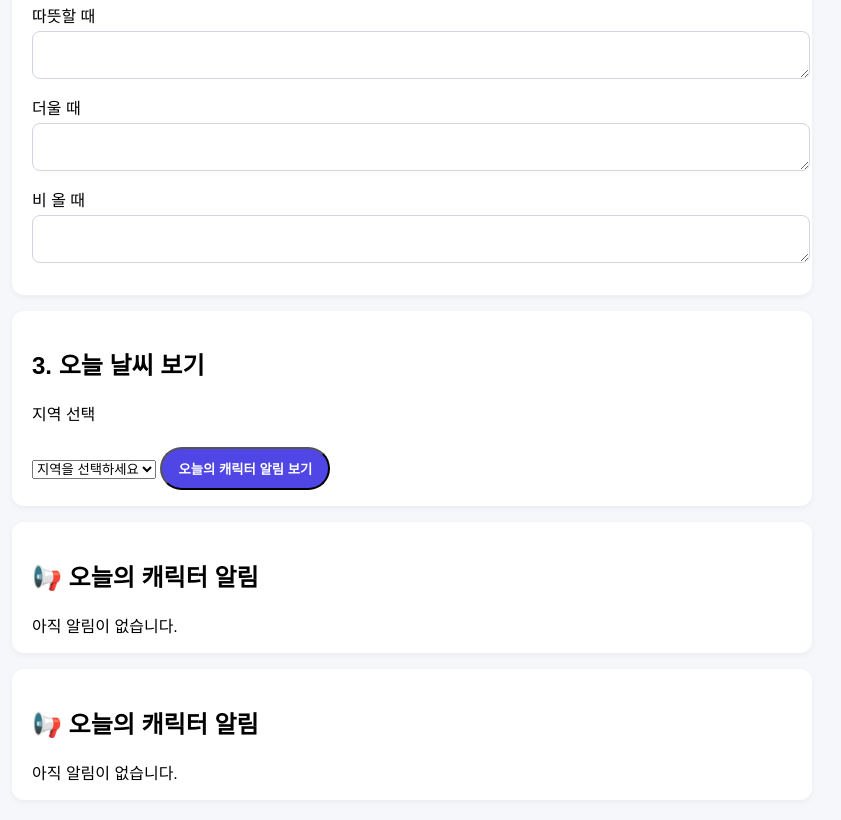
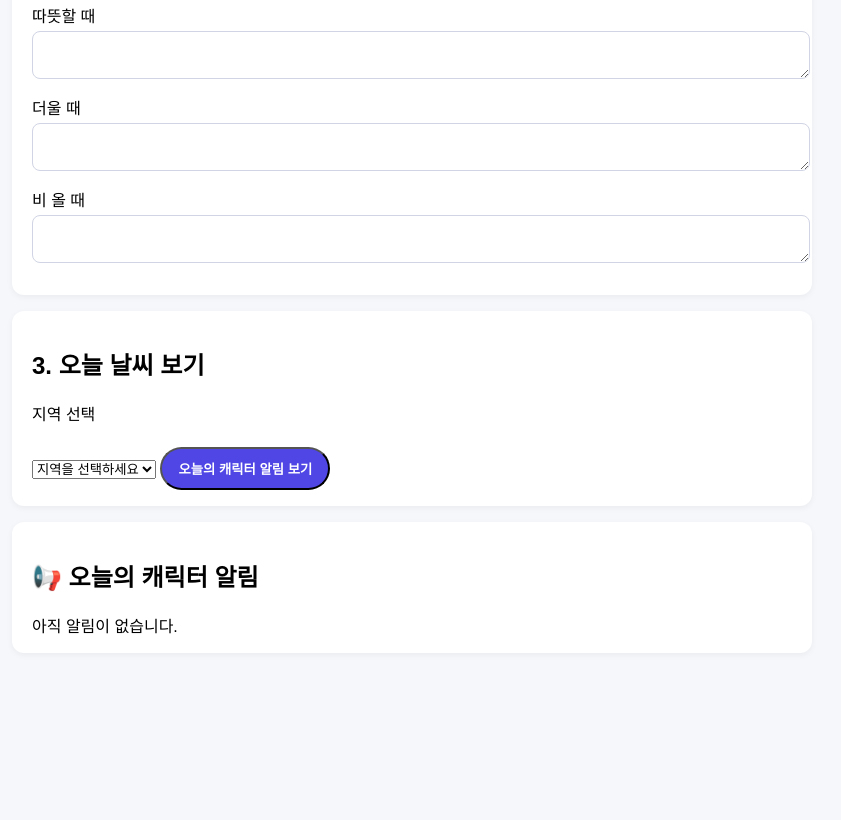
Before and after one commit to hope172/cw1, a plain HTML site: page index.html in a window 1280 px wide. Shown: the part 867-1687 px from the top of the page, without its empty margins (228-1069 px from the left). After the commit the page ends 1556 px from the top, so only its background shows below. Drawn offline with Linux system fonts and the light colour scheme.

Commit message:
Update index.html

```diff
--- a/index.html
+++ b/index.html
@@ -75,14 +75,3 @@
   <h2>📢 오늘의 캐릭터 알림</h2>
   <div id="result">아직 알림이 없습니다.</div>
 </section>
-
-
-  <!-- 결과 -->
-  <section id="result-section">
-    <h2>📢 오늘의 캐릭터 알림</h2>
-    <div id="result">아직 알림이 없습니다.</div>
-  </section>
-
-  <script src="script.js"></script>
-</body>
-</html>
```
